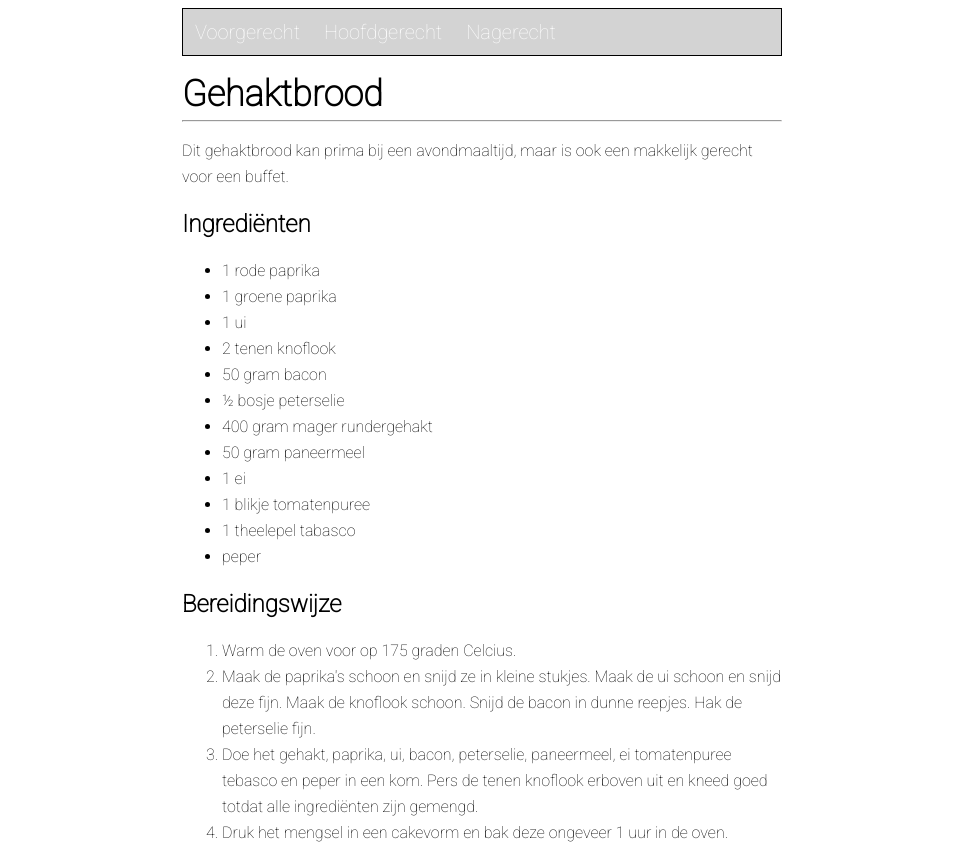
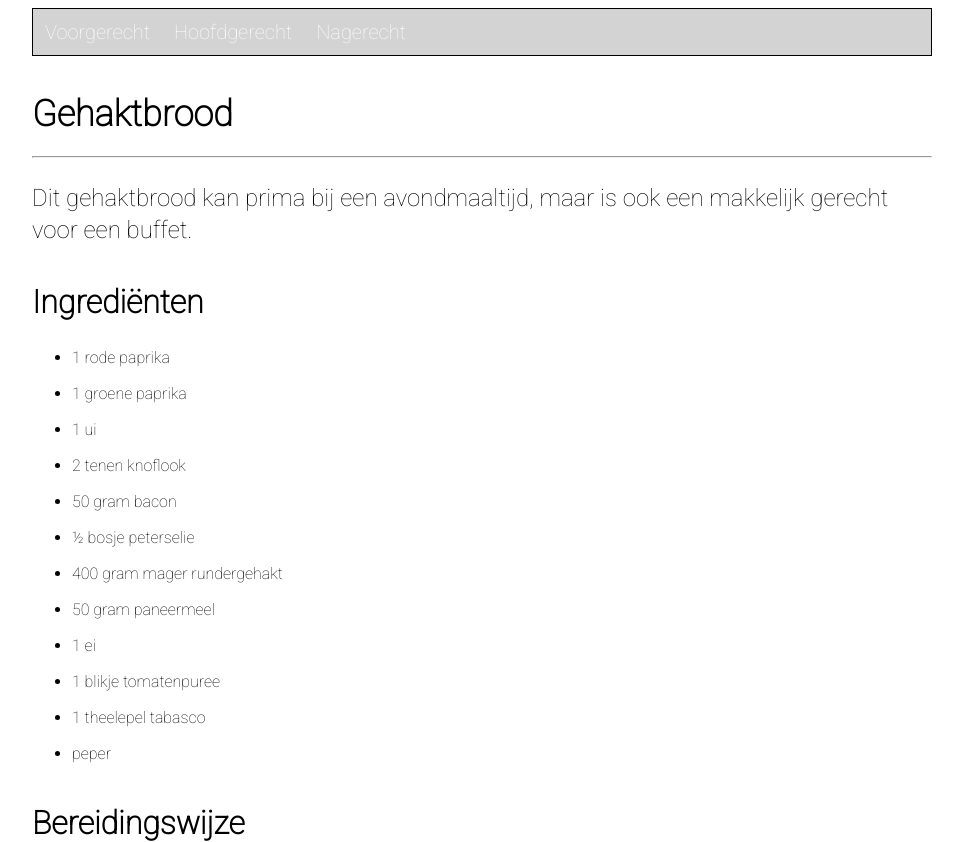
Before and after one commit to Kaylee-dev/B1W6O1_gehaktbrood, a plain HTML site: page index.html in a window 1280 px wide. Shown: the top 842 px of the page, without its empty margins (158-1121 px from the left). Drawn offline with Linux system fonts and the light colour scheme.

Commit message:
Hoofdgerecht afgemaakt

```diff
--- a/css/style.css
+++ b/css/style.css
@@ -3,27 +3,28 @@ body{
 
 }
 
+.contentBlock{
+	margin-bottom: 40px;
+}
+
 #meatloaf{
 	font-size: 36px;
 	line-height: 36px;
-	font-weight: bold;
-
 }
 
-#ingredients{
+#firstParagraph{
 	font-size: 24px;
-	line-height: 36px;
-	font-weight: bold;
+	line-height: 32px;
 }
 
-#preparation{
-	font-size: 24px;
-	line-height: 36px;
-	font-weight: bold;
+.title{
+	font-size: 32px;
+	line-height: 32px;
 }
 
-div{
-	width: 600px;
+
+.page{
+	width: 900px;
 	margin-top: 0px;
 	margin-bottom: 0px;
 	margin-left: auto;
@@ -32,7 +33,8 @@ div{
 }
 
 p{
-
+	font-size: 20px;
+	line-height: 26px;
 
 }
 
@@ -64,7 +66,20 @@ img{
 
 }
 
+#ingredients li{
+	margin-bottom: 10px;
+}
+
+#steps li{
+	margin-bottom: 10px;
+}
+
 span{
-	border: solid #def6ed 4px;
+	font-weight: bold;
+}
+
+#tip{
 	background-color: #def6ed;
+	border-radius: 4px;
+	padding: 25px;
 }
--- a/index.html
+++ b/index.html
@@ -7,25 +7,27 @@
 
 	</head>
 	<body>
-		<div>
+		<div class="page">
+			<div class="contentBlock">
 				<nav class="topnav">
 					<a href="voorgerecht.html">Voorgerecht</a>
  					<a href="index.html">Hoofdgerecht</a>
   					<a href="nagerecht.html">Nagerecht</a>
   				</nav>
+  			</div>
 
-			</ul>
-
-
-			<div id="meatloaf">Gehaktbrood</div>
+			<div class="contentBlock">
+				<h1 id="meatloaf">Gehaktbrood</h1>
 				<hr>
 
-				<p>Dit gehaktbrood kan prima bij een avondmaaltijd, maar is ook een makkelijk gerecht voor een buffet.</p>
+				<p id="firstParagraph">Dit gehaktbrood kan prima bij een avondmaaltijd, maar is ook een makkelijk gerecht voor een buffet.</p>
+			</div>
 
-			<div id="ingredients">Ingrediënten</div>
+			<div class="contentBlock">
+				<h2 class="title">Ingrediënten</h2>
 
 				<div class="list">
-				<ul>
+					<ul id="ingredients">
 						<li>1 rode paprika</li>
 						<li>1 groene paprika</li>
 						<li>1 ui</li>
@@ -40,9 +42,11 @@
 						<li>peper</li>
 					</ul>
 				</div>
+			</div>
+			<div class="contentBlock">
 
-			<div id="preparation">Bereidingswijze</div>
-				<ol>
+				<h2 class="title">Bereidingswijze</h2>
+				<ol id="steps">
 					<li>Warm de oven voor op 175 graden Celcius.</li>
 					<li>Maak de paprika's schoon en snijd ze in kleine stukjes. Maak de ui schoon en snijd deze fijn. Maak de knoflook schoon. Snijd de bacon in dunne reepjes. Hak de peterselie fijn.</li>
 					<li>Doe het gehakt, paprika, ui, bacon, peterselie, paneermeel, ei tomatenpuree tebasco en peper in een kom. Pers de tenen knoflook erboven uit en kneed goed totdat alle ingrediënten zijn gemengd.</li>
@@ -52,7 +56,11 @@
 
 				<img src="images/gehaktbrood.jpg">
 
-				<p><span>Tip Lekker met meergranenstokbrood. Voor een minder zout gehaktbrood kun je bacon weglaten.</span></p>
+			</div>
+			<div id="tip">
+				<span>Tip</span> Lekker met meergranenstokbrood. Voor een minder zout gehaktbrood kun je bacon weglaten.
+			</div>
+
 		</div>
 
 	</body>
```
Also changed, not shown: voorgerecht.html (+2 -1 lines). Lines whose indentation alone changed are shown as unchanged.
